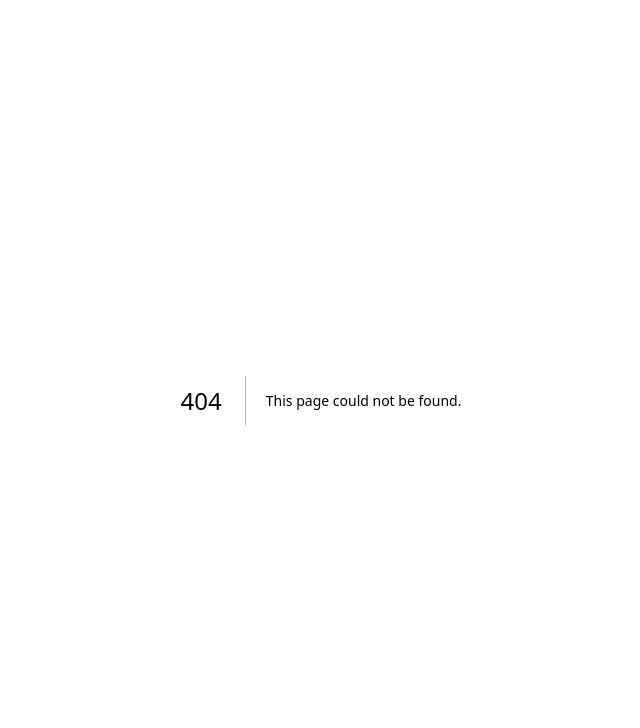
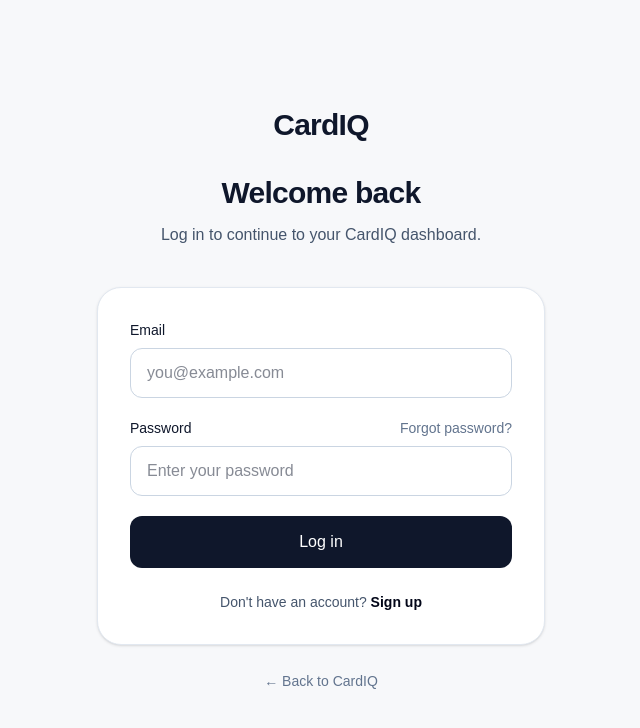
Before and after one commit to AnujPandey27/CardIQ, a Next.js app: page /login in a window 1280 px wide. Before the commit this address had no page. Shown: the top 728 px of the page, without its empty margins (319-959 px from the left). Built offline with nearby package versions, Linux system fonts and the light colour scheme.

Commit message:
Create CardIQ login page

```diff
--- /dev/null
+++ b/app/login/page.tsx
@@ -0,0 +1,150 @@
+"use client";
+
+import { FormEvent, useState } from "react";
+
+export default function LoginPage() {
+  const [email, setEmail] = useState("");
+  const [password, setPassword] = useState("");
+  const [error, setError] = useState("");
+  const [loading, setLoading] = useState(false);
+
+  const handleSubmit = async (event: FormEvent<HTMLFormElement>) => {
+    event.preventDefault();
+
+    setError("");
+    setLoading(true);
+
+    // Supabase authentication will be connected here
+    // in the next step.
+
+    setTimeout(() => {
+      setLoading(false);
+      setError(
+        "Authentication is not connected yet. We'll connect Supabase next."
+      );
+    }, 500);
+  };
+
+  return (
+    <main className="min-h-screen bg-[#f7f8fa] px-6 py-12 text-slate-900 transition-colors duration-500 dark:bg-slate-950 dark:text-white">
+      <div className="mx-auto flex min-h-[calc(100vh-6rem)] max-w-md items-center justify-center">
+        <div className="w-full">
+
+          {/* Logo */}
+          <div className="mb-10 text-center">
+            <a
+              href="/"
+              className="text-3xl font-bold tracking-tight"
+            >
+              CardIQ
+            </a>
+
+            <h1 className="mt-8 text-3xl font-bold tracking-tight">
+              Welcome back
+            </h1>
+
+            <p className="mt-3 text-slate-600 dark:text-slate-400">
+              Log in to continue to your CardIQ dashboard.
+            </p>
+          </div>
+
+          {/* Login card */}
+          <div className="rounded-3xl border border-slate-200 bg-white p-8 shadow-sm dark:border-slate-800 dark:bg-slate-900">
+
+            <form onSubmit={handleSubmit} className="space-y-5">
+
+              {/* Email */}
+              <div>
+                <label
+                  htmlFor="email"
+                  className="mb-2 block text-sm font-medium"
+                >
+                  Email
+                </label>
+
+                <input
+                  id="email"
+                  type="email"
+                  required
+                  value={email}
+                  onChange={(event) => setEmail(event.target.value)}
+                  placeholder="you@example.com"
+                  className="w-full rounded-xl border border-slate-300 bg-white px-4 py-3 text-sm outline-none transition focus:border-slate-500 focus:ring-2 focus:ring-slate-200 dark:border-slate-700 dark:bg-slate-950 dark:focus:border-slate-400 dark:focus:ring-slate-800"
+                />
+              </div>
+
+              {/* Password */}
+              <div>
+                <div className="mb-2 flex items-center justify-between">
+                  <label
+                    htmlFor="password"
+                    className="block text-sm font-medium"
+                  >
+                    Password
+                  </label>
+
+                  <a
+                    href="#"
+                    className="text-sm text-slate-500 hover:text-slate-900 hover:underline dark:text-slate-400 dark:hover:text-white"
+                  >
+                    Forgot password?
+                  </a>
+                </div>
+
+                <input
+                  id="password"
+                  type="password"
+                  required
+                  value={password}
+                  onChange={(event) => setPassword(event.target.value)}
+                  placeholder="Enter your password"
+                  className="w-full rounded-xl border border-slate-300 bg-white px-4 py-3 text-sm outline-none transition focus:border-slate-500 focus:ring-2 focus:ring-slate-200 dark:border-slate-700 dark:bg-slate-950 dark:focus:border-slate-400 dark:focus:ring-slate-800"
+                />
+              </div>
+
+              {/* Error */}
+              {error && (
+                <div className="rounded-xl border border-red-200 bg-red-50 px-4 py-3 text-sm text-red-700 dark:border-red-900 dark:bg-red-950/40 dark:text-red-300">
+                  {error}
+                </div>
+              )}
+
+              {/* Submit */}
+              <button
+                type="submit"
+                disabled={loading}
+                className="w-full rounded-xl bg-slate-900 px-5 py-3.5 text-sm font-semibold text-white transition hover:bg-slate-800 disabled:cursor-not-allowed disabled:opacity-60 dark:bg-white dark:text-slate-950 dark:hover:bg-slate-200"
+              >
+                {loading ? "Logging in..." : "Log in"}
+              </button>
+
+            </form>
+
+            {/* Signup */}
+            <div className="mt-6 text-center text-sm text-slate-600 dark:text-slate-400">
+              Don't have an account?{" "}
+              <a
+                href="/signup"
+                className="font-semibold text-slate-950 hover:underline dark:text-white"
+              >
+                Sign up
+              </a>
+            </div>
+
+          </div>
+
+          {/* Back */}
+          <div className="mt-6 text-center">
+            <a
+              href="/"
+              className="text-sm text-slate-500 hover:text-slate-900 dark:text-slate-400 dark:hover:text-white"
+            >
+              ← Back to CardIQ
+            </a>
+          </div>
+
+        </div>
+      </div>
+    </main>
+  );
+}
```
